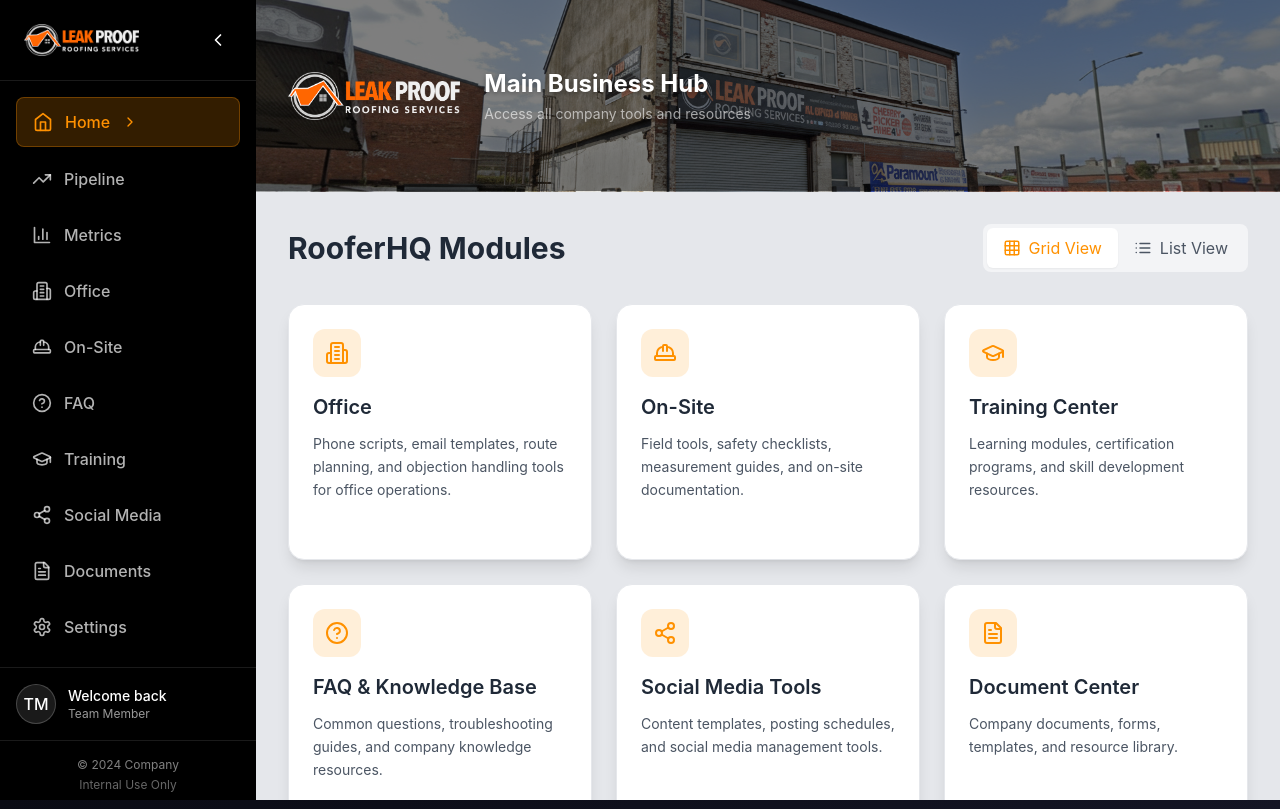
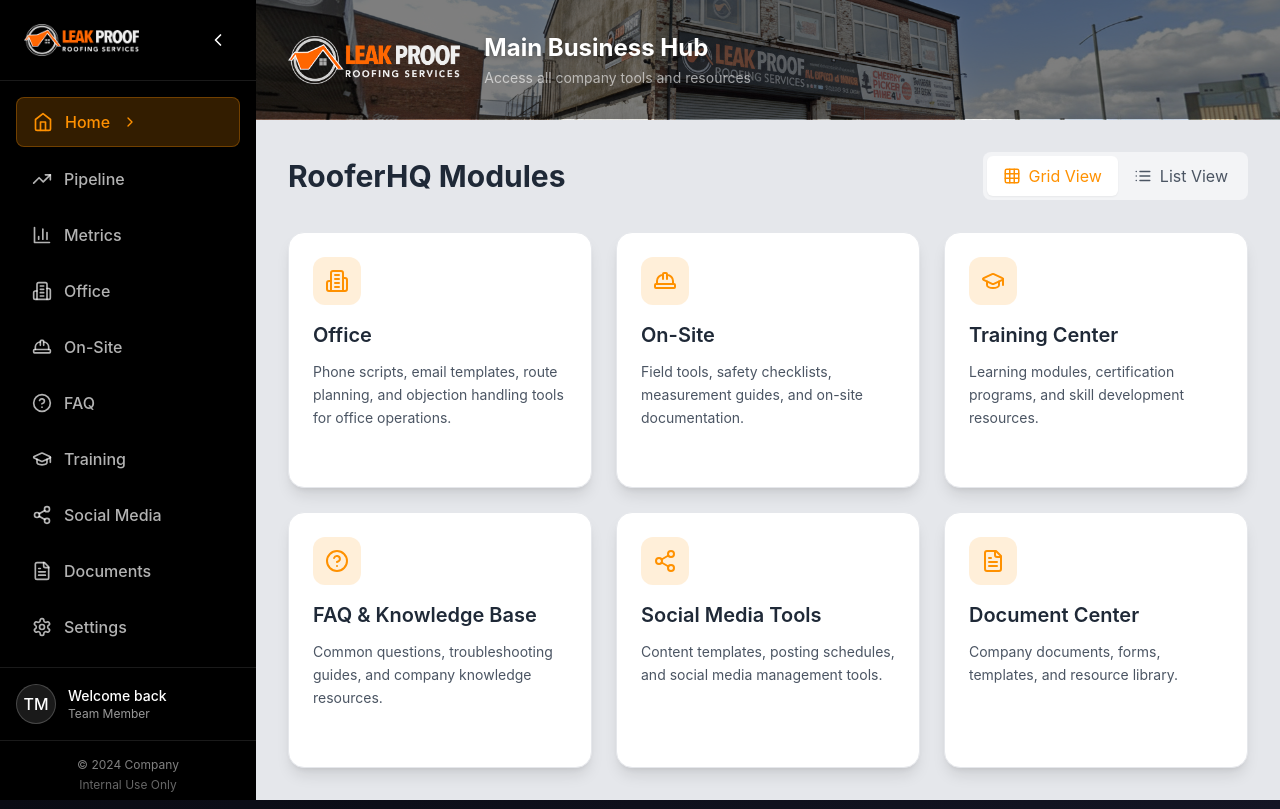
Before and after one commit to daledonno/RooferHQ, a React (Vite) app: page / in a window 1280 px wide. Built offline with nearby package versions, Linux system fonts and the light colour scheme.

Commit message:
Fix double scroll issue: Remove overflow-y-auto from main container
- Removed overflow-y-auto from main container in App.jsx
- Individual pages now handle their own scrolling naturally
- Fixes the double scroll bar issue that was causing UI problems

```diff
--- a/src/App.jsx
+++ b/src/App.jsx
@@ -40,7 +40,7 @@
         <Sidebar />
         <div className="flex-1 flex flex-col overflow-hidden">
           <Header />
-          <main className="flex-1 overflow-y-auto">
+          <main className="flex-1">
             <AnimatePresence mode="wait">
                   <Routes>
                     <Route path="/" element={<Home />} />
```
